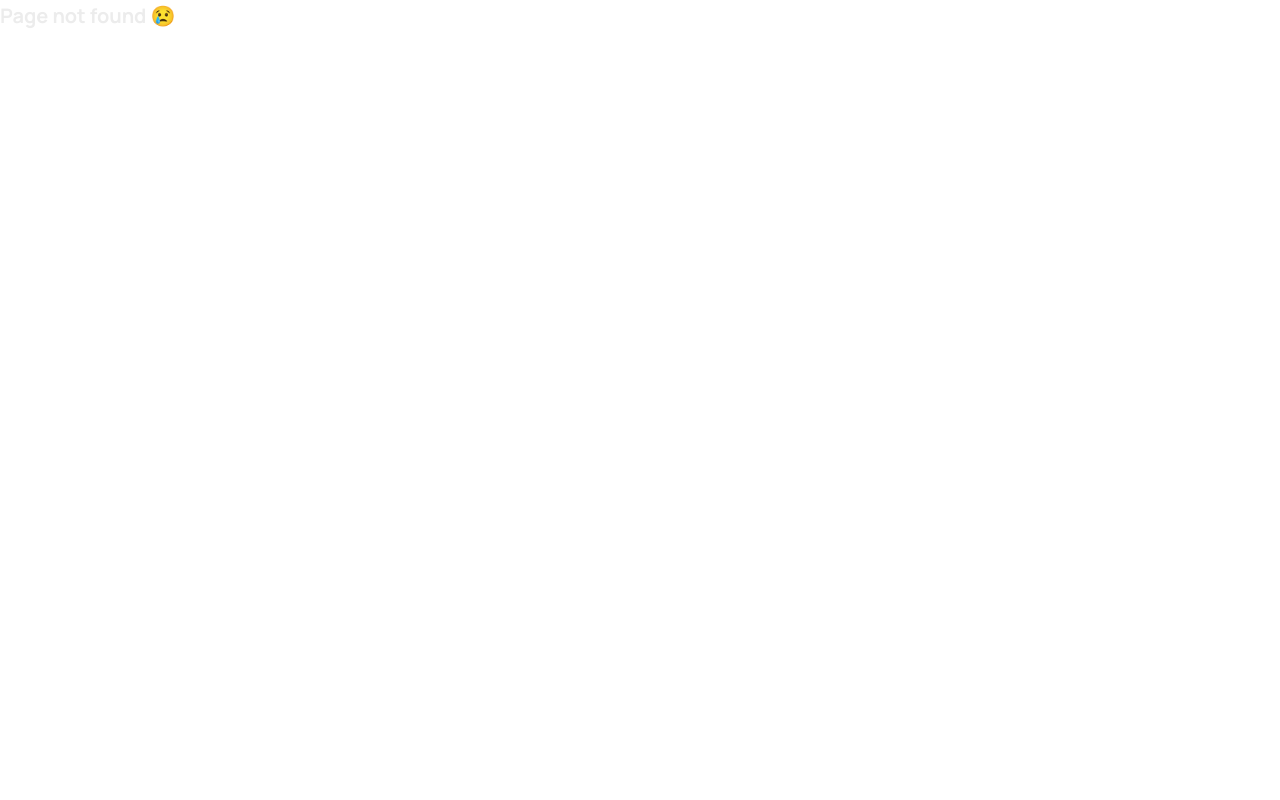
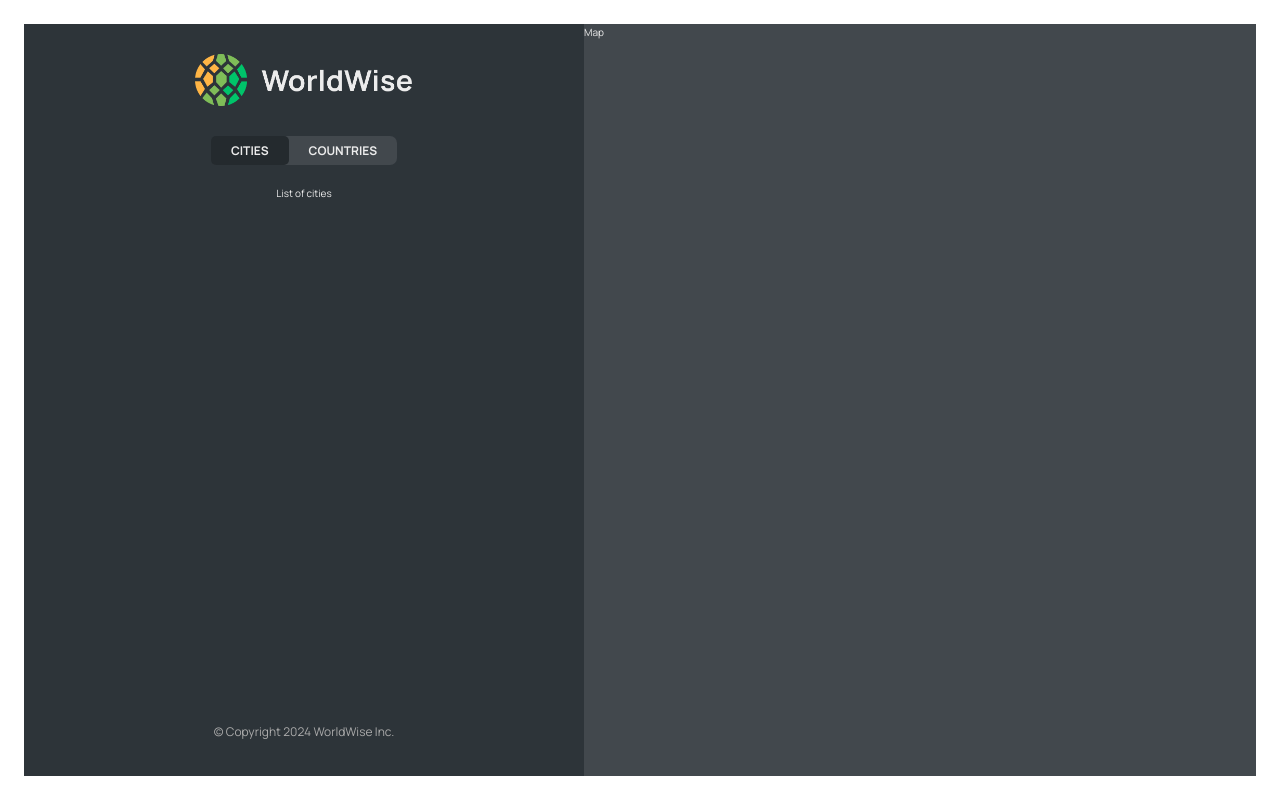
Before and after one commit to StasMasevych/WorldWise-React, a React (Vite) app: page /app/cities in a window 1280 px wide. Before the commit this address had no page. Built offline with nearby package versions, Linux system fonts and the light colour scheme.

Commit message:
adding nexted routes

```diff
--- a/src/App.jsx
+++ b/src/App.jsx
@@ -12,7 +12,12 @@
     <BrowserRouter>
       <Routes>
         <Route path="/" element={<Homepage />} />
-        <Route path="/app" element={<AppLayout />} />
+        <Route path="/app" element={<AppLayout />}>
+          <Route index element={<p>List of cities</p>} />
+          <Route path="cities" element={<p>List of cities</p>} />
+          <Route path="countries" element={<p>List of countries</p>} />
+          <Route path="form" element={<p>Form</p>} />
+        </Route>
         <Route path="/pricing" element={<Pricing />} />
         <Route path="/product" element={<Product />} />
         <Route path="/login" element={<Login />} />
--- a/src/components/AppNav.jsx
+++ b/src/components/AppNav.jsx
@@ -1,4 +1,4 @@
-import { Link } from "react-router-dom";
+import { NavLink } from "react-router-dom";
 
 import styles from "./AppNav.module.css";
 function AppNav() {
@@ -6,10 +6,10 @@
     <nav className={styles.nav}>
       <ul>
         <li>
-          <Link>Cities</Link>
+          <NavLink to="cities">Cities</NavLink>
         </li>
         <li>
-          <Link>Countries</Link>
+          <NavLink to="countries">Countries</NavLink>
         </li>
       </ul>
     </nav>
--- a/src/components/Sidebar.jsx
+++ b/src/components/Sidebar.jsx
@@ -1,3 +1,4 @@
+import { Outlet } from "react-router-dom";
 import AppNav from "./AppNav";
 import Footer from "./Footer";
 import Logo from "./Logo";
@@ -8,7 +9,7 @@
     <div className={styles.sidebar}>
       <Logo />
       <AppNav />
-      <p>List of cities</p>
+      <Outlet />
       <Footer />
     </div>
   );
--- a/src/pages/AppLayout.jsx
+++ b/src/pages/AppLayout.jsx
@@ -11,4 +11,5 @@
   );
 }
 
+
 export default AppLayout;
```
